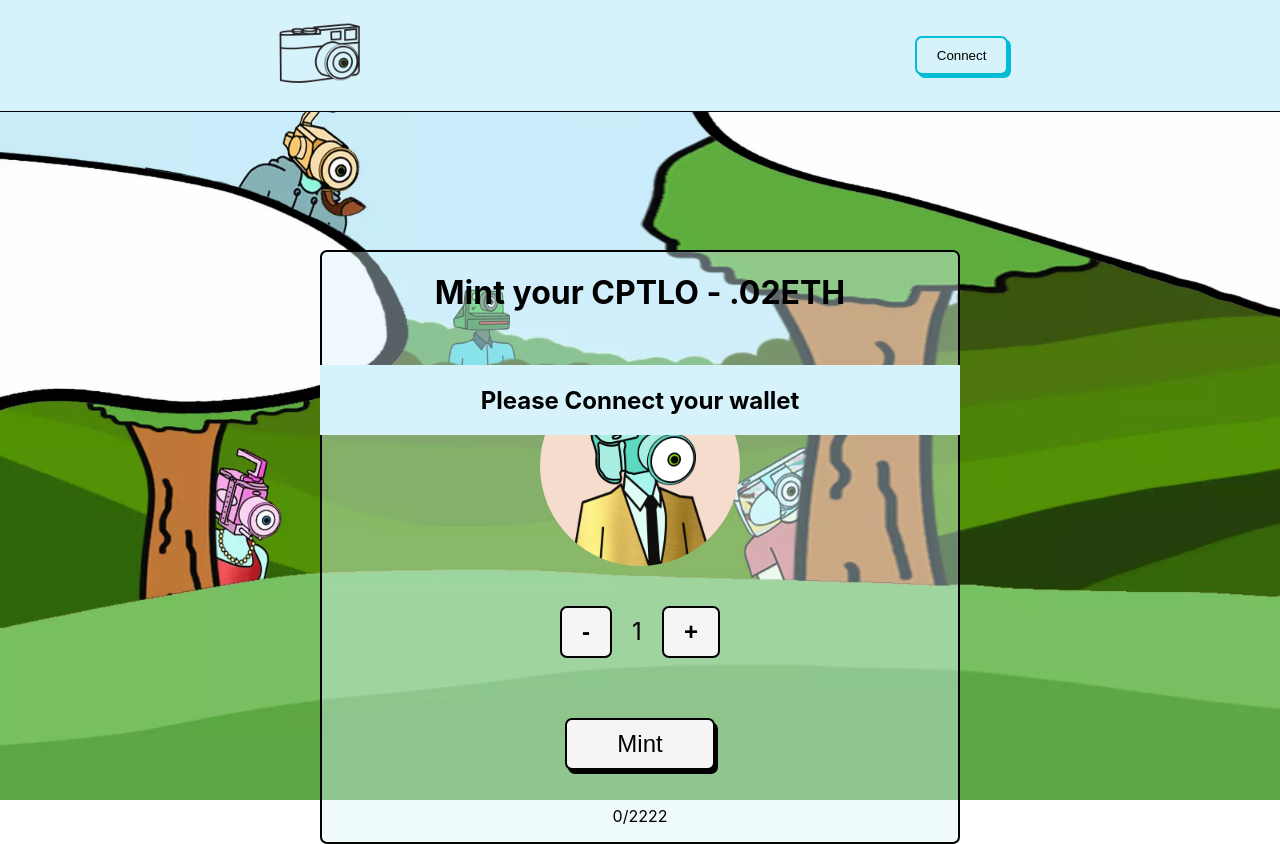
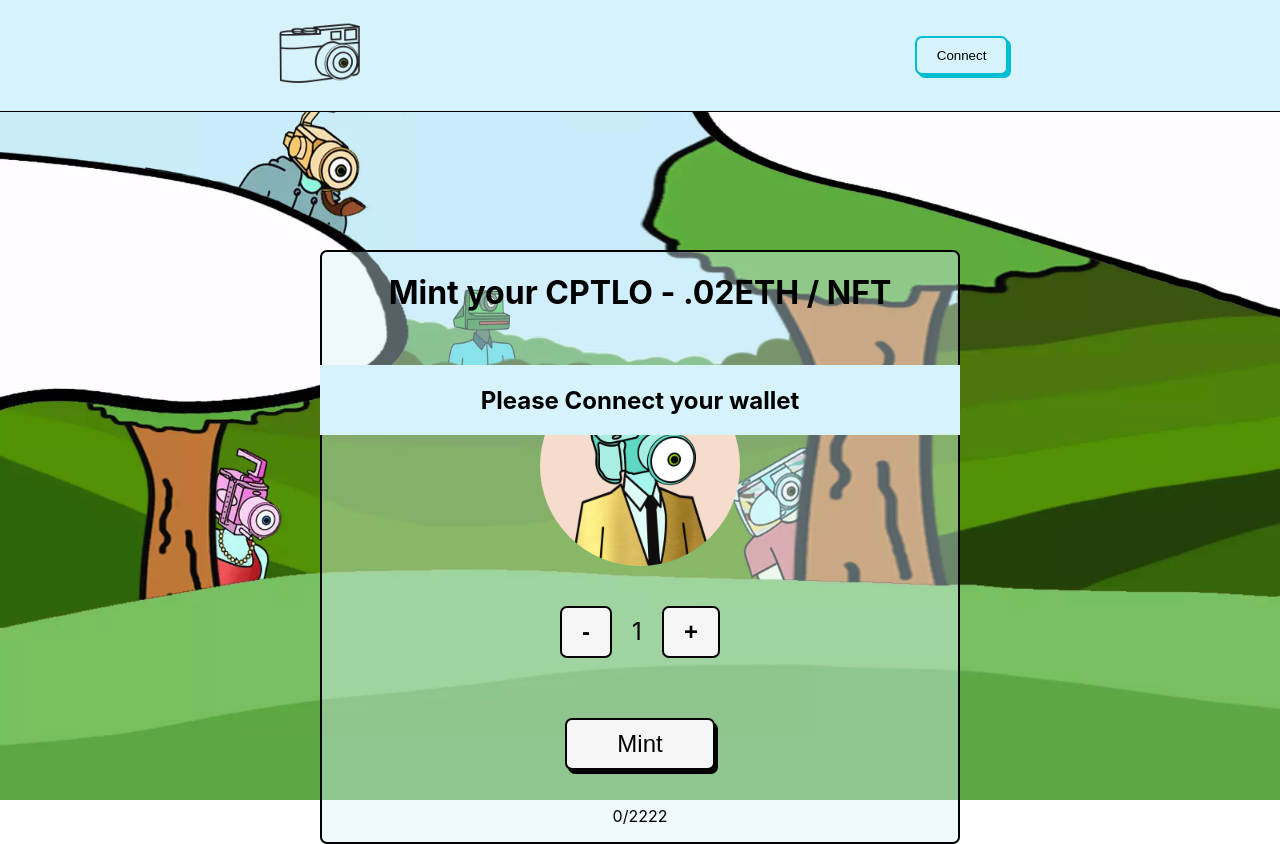
Before and after one commit to boshjerns/gumihuo, a Next.js app: page / in a window 1280 px wide. Built offline with nearby package versions, Linux system fonts and the light colour scheme; no server answers.

Commit message:
Add files via upload

```diff
--- a/pages/index.js
+++ b/pages/index.js
@@ -155,7 +155,7 @@ export default function Home() {
                 <div className={styles.mintCard}>
 
                     <div className={styles.mintCardHeader}>
-                        <h1 className={styles.mintCardTitle}>Mint your CPTLO - .02ETH</h1>
+                        <h1 className={styles.mintCardTitle}>Mint your CPTLO - .02ETH / NFT</h1>
                     </div>
                     <div className={styles.mintCardBody}>
                         <p className={styles.mintCardText}></p>
--- a/styles/Home.module.css
+++ b/styles/Home.module.css
@@ -1,10 +1,10 @@
 .container {
-  overflow: hidden;
   display: flex;
   flex-direction: column;
   align-items: center;
   justify-content: center;
-  height: 100%;
+  max-height: 100vh;
+  min-width: 100vw;
   padding: 0rem;
   background-color: #d6f2fa;
 }
```
